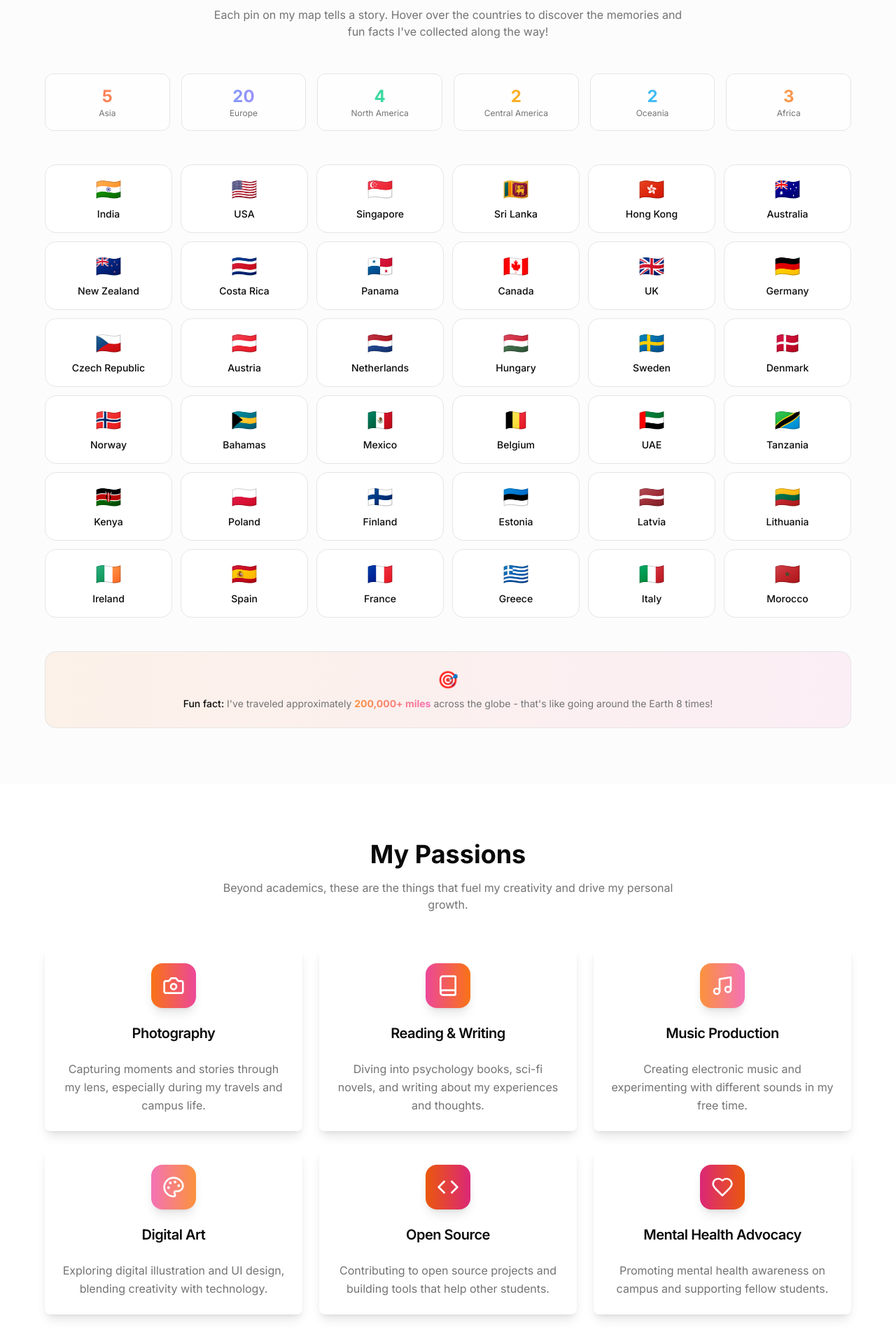
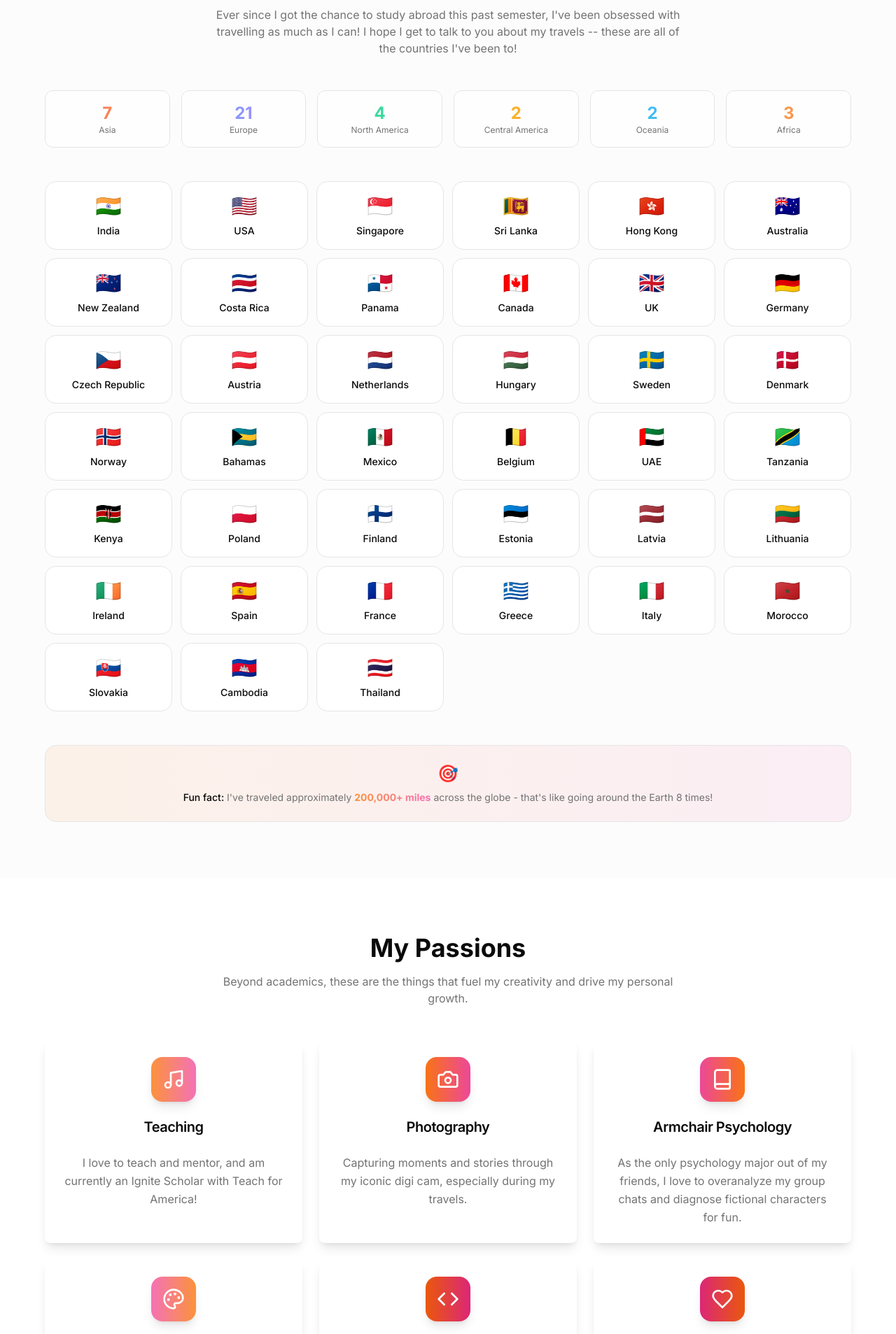
Before and after one commit to nkavya00/personal-portfolio, a Next.js app: page / in a window 1280 px wide. Shown: the part 3333-5240 px from the top of the page at 70% size. Built offline with nearby package versions, Linux system fonts and the light colour scheme.

Commit message:
updated travels and passions

```diff
--- a/components/passions.tsx
+++ b/components/passions.tsx
@@ -12,38 +12,38 @@ export function Passions() {
 
   const passions = [
     {
+      title: "Teaching",
+      description: "I love to teach and mentor, and am currently an Ignite Scholar with Teach for America!",
+      icon: <Music className="h-8 w-8" />,
+      color: "from-orange-400 to-pink-400",
+    },
+    {
       title: "Photography",
-      description: "Capturing moments and stories through my lens, especially during my travels and campus life.",
+      description: "Capturing moments and stories through my iconic digi cam, especially during my travels.",
       icon: <Camera className="h-8 w-8" />,
       color: "from-orange-500 to-pink-500",
     },
     {
-      title: "Reading & Writing",
-      description: "Diving into psychology books, sci-fi novels, and writing about my experiences and thoughts.",
+      title: "Armchair Psychology",
+      description: "As the only psychology major out of my friends, I love to overanalyze my group chats and diagnose fictional characters for fun.",
       icon: <Book className="h-8 w-8" />,
       color: "from-pink-500 to-orange-500",
     },
     {
-      title: "Music Production",
-      description: "Creating electronic music and experimenting with different sounds in my free time.",
-      icon: <Music className="h-8 w-8" />,
-      color: "from-orange-400 to-pink-400",
-    },
-    {
-      title: "Digital Art",
-      description: "Exploring digital illustration and UI design, blending creativity with technology.",
+      title: "Jewelry Making",
+      description: "I''m an avid jewelry collector and maker, and love to make custom pieces for myself and others!",
       icon: <Palette className="h-8 w-8" />,
       color: "from-pink-400 to-orange-400",
     },
     {
-      title: "Open Source",
-      description: "Contributing to open source projects and building tools that help other students.",
+      title: "Fashion / Thrifting",
+      description: "I'm huge on personal style, and love to style others too!",
       icon: <Code className="h-8 w-8" />,
       color: "from-orange-600 to-pink-600",
     },
     {
-      title: "Mental Health Advocacy",
-      description: "Promoting mental health awareness on campus and supporting fellow students.",
+      title: "Hiking",
+      description: "I LOVE hike and recently climbed half dome -- ask me all about it!",
       icon: <Heart className="h-8 w-8" />,
       color: "from-pink-600 to-orange-600",
     },
--- a/components/travels.tsx
+++ b/components/travels.tsx
@@ -7,7 +7,7 @@ import { useRef, useState } from "react"
 export function Travels() {
   const ref = useRef(null)
   const isInView = useInView(ref, { once: true, margin: "-100px" })
-  const [hoveredCountry, setHoveredCountry] = useState<string | null>(null)
+  const [hoveredIndex, setHoveredIndex] = useState<number | null>(null)
 
   const countries = [
     {
@@ -264,6 +264,27 @@ export function Travels() {
       content:
         "Vibrant souks and Sahara sunsets - where Africa meets the Mediterranean in a burst of colors and spices!",
     },
+    {
+      name: "Slovakia",
+      flag: "🇸🇰",
+      continent: "Europe",
+      type: "fact",
+      content: "Home to the highest number of castles and chateaux per capita in the world!",
+    },
+    {
+      name: "Cambodia",
+      flag: "🇰🇭",
+      continent: "Asia",
+      type: "fact",
+      content: "Home to Angkor Wat, the world's largest religious monument.",
+    },
+    {
+      name: "Thailand",
+      flag: "🇹🇭",
+      continent: "Asia",
+      type: "fact",
+      content: "Known as the 'Land of Smiles,' it's home to the world's smallest mammal, the bumblebee bat.",
+    },
   ]
 
   const continents = {
@@ -295,15 +316,15 @@ export function Travels() {
               <span className="text-6xl">🌍</span>
               <div className="text-center">
                 <p className="text-2xl font-bold bg-gradient-to-r from-orange-400 to-pink-400 bg-clip-text text-transparent">
-                  36 Countries
+                  39 Countries
                 </p>
                 <p className="text-sm text-muted-foreground">6 Continents</p>
               </div>
               <span className="text-6xl">✈️</span>
             </div>
             <p className="text-center text-muted-foreground max-w-2xl mx-auto">
-              Each pin on my map tells a story. Hover over the countries to discover the memories and fun facts I've
-              collected along the way!
+              Ever since I got the chance to study abroad this past semester, I've been obsessed with travelling as much as I can!
+              I hope I get to talk to you about my travels -- these are all of the countries I've been to!
             </p>
           </motion.div>
 
@@ -325,7 +346,7 @@ export function Travels() {
           </motion.div>
 
           {/* Countries Grid */}
-          <div className="grid grid-cols-2 sm:grid-cols-3 md:grid-cols-4 lg:grid-cols-5 xl:grid-cols-6 gap-3">
+          <div className="grid grid-cols-2 sm:grid-cols-3 md:grid-cols-4 lg:grid-cols-5 xl:grid-cols-6 gap-3 relative">
             {countries.map((country, index) => (
               <motion.div
                 key={country.name}
@@ -333,8 +354,8 @@ export function Travels() {
                 initial={{ opacity: 0, scale: 0.8 }}
                 animate={isInView ? { opacity: 1, scale: 1 } : { opacity: 0, scale: 0.8 }}
                 transition={{ duration: 0.6, delay: index * 0.05 }}
-                onMouseEnter={() => setHoveredCountry(country.name)}
-                onMouseLeave={() => setHoveredCountry(null)}
+                onMouseEnter={() => setHoveredIndex(index)}
+                onMouseLeave={() => setHoveredIndex(null)}
               >
                 <motion.div
                   className="relative p-4 rounded-2xl bg-background/80 backdrop-blur-sm border cursor-pointer overflow-hidden"
@@ -359,15 +380,21 @@ export function Travels() {
                   </div>
 
                   {/* Enhanced hover tooltip */}
-                  {hoveredCountry === country.name && (
+                  {hoveredIndex === index && (
                     <motion.div
-                      className="absolute bottom-full left-1/2 transform -translate-x-1/2 mb-2 z-20"
+                      className="absolute z-50 bottom-full"
+                      style={{
+                        left: '50%',
+                        transform: 'translateX(-50%)',
+                        marginBottom: '8px',
+                        pointerEvents: 'none'
+                      }}
                       initial={{ opacity: 0, y: 10, scale: 0.9 }}
                       animate={{ opacity: 1, y: 0, scale: 1 }}
                       exit={{ opacity: 0, y: 10, scale: 0.9 }}
                       transition={{ duration: 0.2 }}
                     >
-                      <div className="bg-background/95 backdrop-blur-sm border rounded-xl p-4 shadow-xl max-w-xs">
+                      <div className="bg-background/95 backdrop-blur-sm border rounded-xl p-4 shadow-2xl max-w-xs relative">
                         <div className="flex items-center gap-2 mb-3">
                           <span className="text-lg">{country.flag}</span>
                           <div className="text-sm font-semibold text-foreground">{country.name}</div>
@@ -407,7 +434,9 @@ export function Travels() {
                         )}
 
                         {/* Arrow */}
-                        <div className="absolute top-full left-1/2 transform -translate-x-1/2 border-4 border-transparent border-t-background/95" />
+                        <div
+                          className="absolute top-full left-1/2 transform -translate-x-1/2 border-4 border-transparent border-t-background/95"
+                        />
                       </div>
                     </motion.div>
                   )}
```
